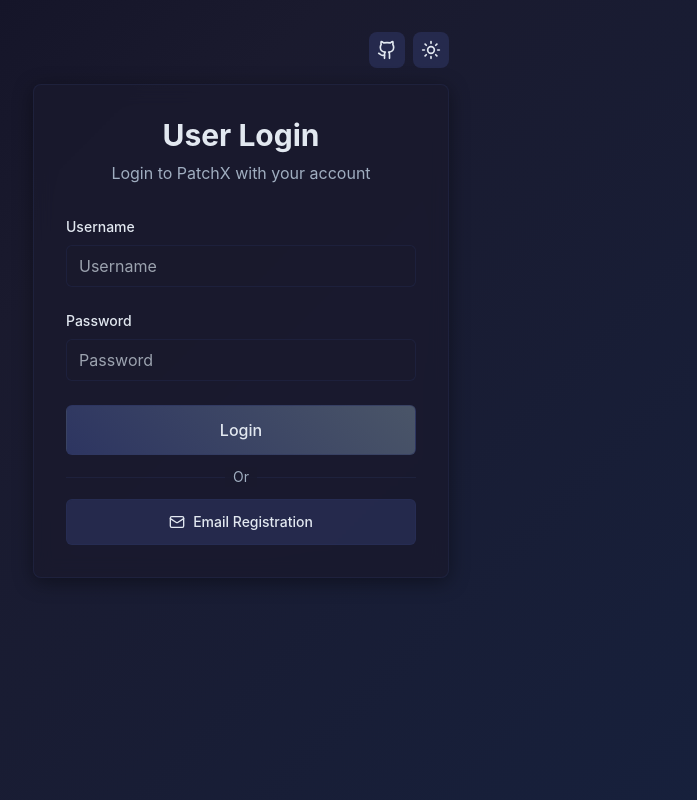
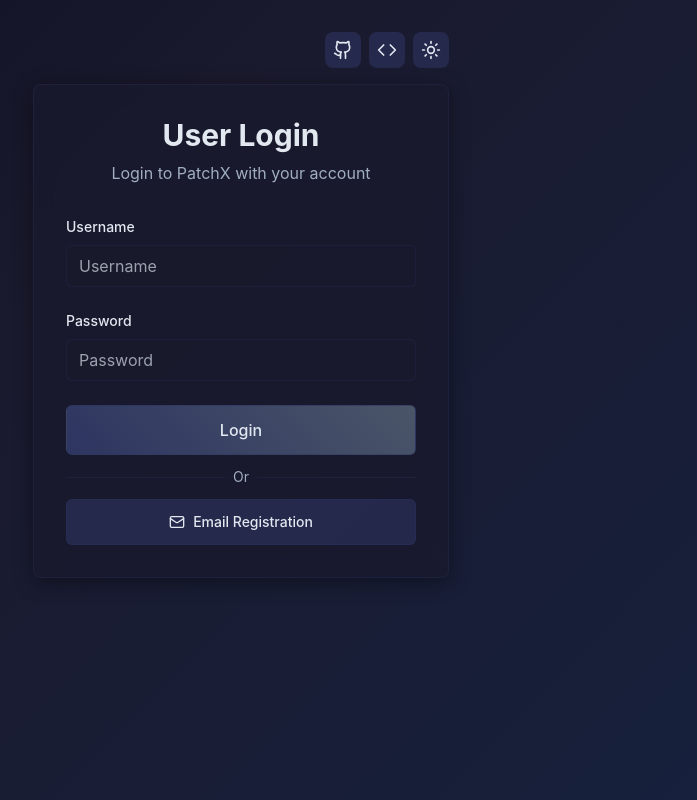
Before and after one commit to ai-patchx/patchx, a React (Vite) app: page / in a window 1280 px wide. Shown: the whole page, without its empty margins (399-1096 px from the left). Built offline with nearby package versions, Linux system fonts and the light colour scheme; no server answers.

Commit message:
feat(aosp): add google aosp gerrit button next to github button

```diff
--- a/src/pages/LoginPage.tsx
+++ b/src/pages/LoginPage.tsx
@@ -1,6 +1,6 @@
 import { useEffect, useState } from 'react'
 import { useNavigate } from 'react-router-dom'
-import { Mail, Moon, Sun, Github } from 'lucide-react'
+import { Mail, Moon, Sun, Github, Code } from 'lucide-react'
 import { useAuthStore } from '@/stores/authStore'
 import { useTheme } from '@/hooks/useTheme'
 import RegistrationModal from '@/components/RegistrationModal'
@@ -57,7 +57,7 @@
   return (
     <div className="min-h-screen py-8 relative">
       <div className="max-w-md mx-auto px-4">
-        {/* Theme toggle and GitHub buttons */}
+        {/* Theme toggle, GitHub and Gerrit buttons */}
         <div className="flex justify-end mb-4 space-x-2">
           <a
             href="https://github.com/ai-patchx/patchx"
@@ -70,6 +70,18 @@
             }`}
           >
             <Github className="w-5 h-5" />
+          </a>
+          <a
+            href="https://android-review.googlesource.com/"
+            target="_blank"
+            rel="noopener noreferrer"
+            className={`p-2 rounded-lg transition-colors duration-200 ${
+              theme === 'dark'
+                ? 'bg-gradient-accent text-gradient-primary hover:bg-gradient-highlight'
+                : 'bg-gray-200 text-gray-700 hover:bg-gray-300'
+            }`}
+          >
+            <Code className="w-5 h-5" />
           </a>
           <button
             onClick={toggleTheme}
--- a/src/pages/SubmitPage.tsx
+++ b/src/pages/SubmitPage.tsx
@@ -1,5 +1,5 @@
 import { useState, useEffect } from 'react'
-import { FileText, Settings, Send, Moon, Sun, Eye, Terminal, Github } from 'lucide-react'
+import { FileText, Settings, Send, Moon, Sun, Eye, Terminal, Github, Code } from 'lucide-react'
 import FileUpload from '../components/FileUpload'
 import useFileUploadStore from '../stores/fileUploadStore'
 import useGitAuthorStore from '../stores/gitAuthorStore'
@@ -327,7 +327,7 @@
   return (
     <div className="min-h-screen py-8 relative">
       <div className="max-w-4xl mx-auto px-4">
-        {/* Theme toggle and GitHub buttons */}
+        {/* Theme toggle, GitHub and Gerrit buttons */}
         <div className="flex justify-end mb-4 space-x-2">
           <a
             href="https://github.com/ai-patchx/patchx"
@@ -340,6 +340,18 @@
             }`}
           >
             <Github className="w-5 h-5" />
+          </a>
+          <a
+            href="https://android-review.googlesource.com/"
+            target="_blank"
+            rel="noopener noreferrer"
+            className={`p-2 rounded-lg transition-colors duration-200 ${
+              theme === 'dark'
+                ? 'bg-gradient-accent text-gradient-primary hover:bg-gradient-highlight'
+                : 'bg-gray-200 text-gray-700 hover:bg-gray-300'
+            }`}
+          >
+            <Code className="w-5 h-5" />
           </a>
           <button
             onClick={toggleTheme}
```
